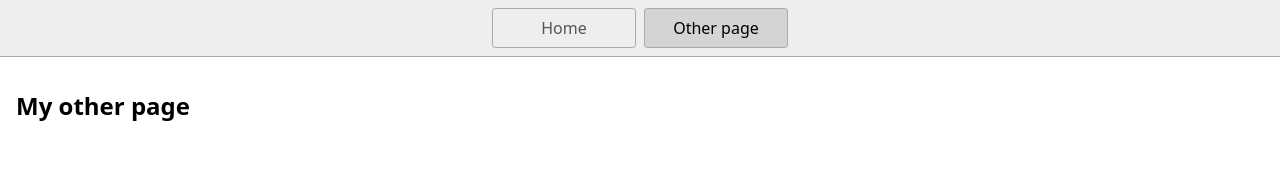
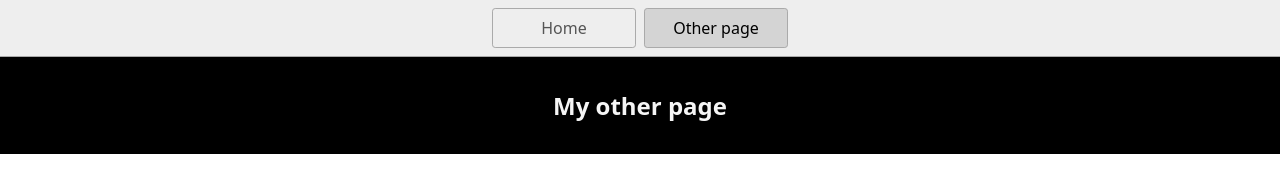
Before and after one commit to lise-charlotte/utpr-ving, a website: page page2.html in a window 1280 px wide. Drawn offline with Linux system fonts and the light colour scheme.

Commit message:
Changes to page2, blk bg color, white txt, center

```diff
--- a/page2.html
+++ b/page2.html
@@ -12,8 +12,8 @@
       <a href="/">Home</a>
       <a href="/page2.html" aria-current="page">Other page</a>
     </nav>
-    <main>
-      <h1>My other page</h1>
+    <main style="background-color: black;">
+      <h1 style="color: whitesmoke; text-align: center">My other page</h1>
     </main>
   </body>
 </html>
```
